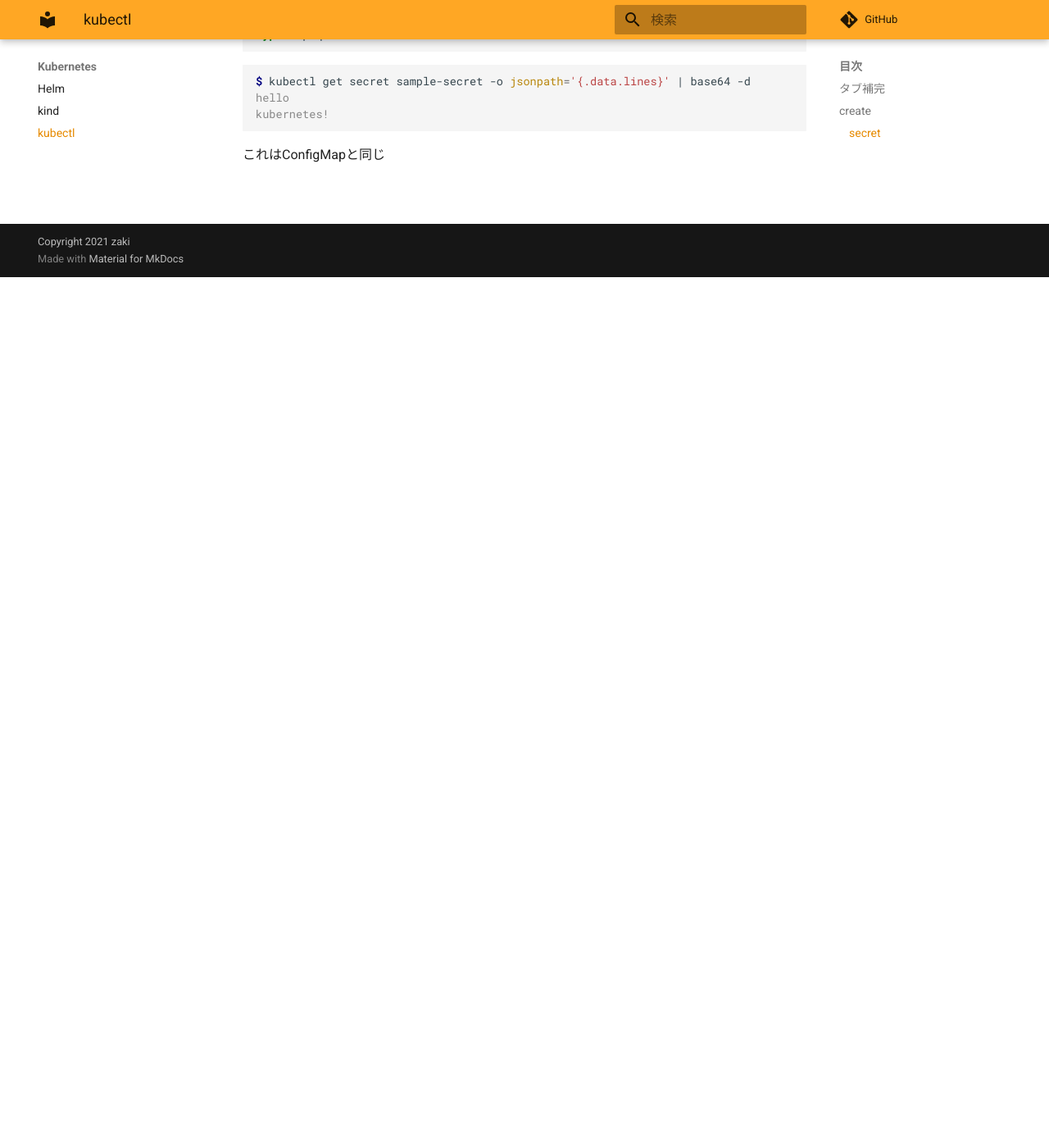
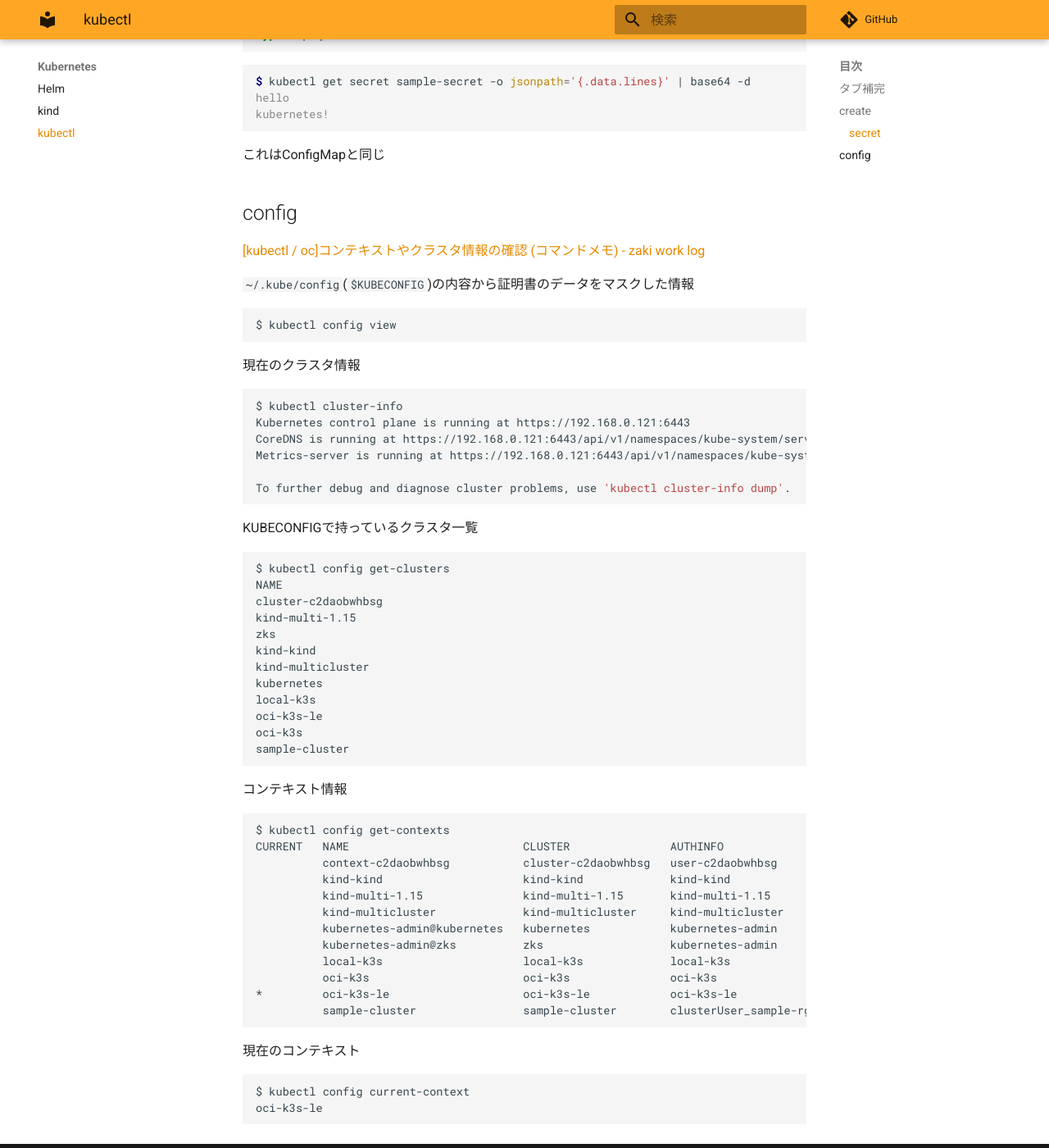
Before and after one commit to zaki-lknr/docs, an MkDocs documentation site: the page built from docs/Kubernetes/kubectl.md, in a window 1280 px wide and 1400 px high, scrolled down 1062 px. Shown: the whole window at 82% size. Built offline with MkDocs 1.6.1 and Material for MkDocs 9.7.7, drawn with Linux system fonts in a browser that asks for light colours; comment, search, counter and statistics services are not loaded.

Commit message:
add: kubernetes/kubectl クラスタ情報周り

````diff
--- a/docs/Kubernetes/kubectl.md
+++ b/docs/Kubernetes/kubectl.md
@@ -52,3 +52,65 @@ kubernetes!
 ```
 
 これはConfigMapと同じ
+
+## config
+
+[[kubectl / oc]コンテキストやクラスタ情報の確認 (コマンドメモ) - zaki work log](https://zaki-hmkc.hatenablog.com/entry/2020/04/07/080241)
+
+`~/.kube/config`(`$KUBECONFIG`)の内容から証明書のデータをマスクした情報
+
+```
+$ kubectl config view
+```
+
+現在のクラスタ情報
+
+```
+$ kubectl cluster-info
+Kubernetes control plane is running at https://192.168.0.121:6443
+CoreDNS is running at https://192.168.0.121:6443/api/v1/namespaces/kube-system/services/kube-dns:dns/proxy
+Metrics-server is running at https://192.168.0.121:6443/api/v1/namespaces/kube-system/services/https:metrics-server:/proxy
+
+To further debug and diagnose cluster problems, use 'kubectl cluster-info dump'.
+```
+
+KUBECONFIGで持っているクラスタ一覧
+
+```
+$ kubectl config get-clusters
+NAME
+cluster-c2daobwhbsg
+kind-multi-1.15
+zks
+kind-kind
+kind-multicluster
+kubernetes
+local-k3s
+oci-k3s-le
+oci-k3s
+sample-cluster
+```
+
+コンテキスト情報
+
+```
+$ kubectl config get-contexts
+CURRENT   NAME                          CLUSTER               AUTHINFO                               NAMESPACE
+          context-c2daobwhbsg           cluster-c2daobwhbsg   user-c2daobwhbsg
+          kind-kind                     kind-kind             kind-kind
+          kind-multi-1.15               kind-multi-1.15       kind-multi-1.15
+          kind-multicluster             kind-multicluster     kind-multicluster
+          kubernetes-admin@kubernetes   kubernetes            kubernetes-admin
+          kubernetes-admin@zks          zks                   kubernetes-admin
+          local-k3s                     local-k3s             local-k3s
+          oci-k3s                       oci-k3s               oci-k3s
+*         oci-k3s-le                    oci-k3s-le            oci-k3s-le
+          sample-cluster                sample-cluster        clusterUser_sample-rg_sample-cluster
+```
+
+現在のコンテキスト
+
+```
+$ kubectl config current-context
+oci-k3s-le
+```
````
